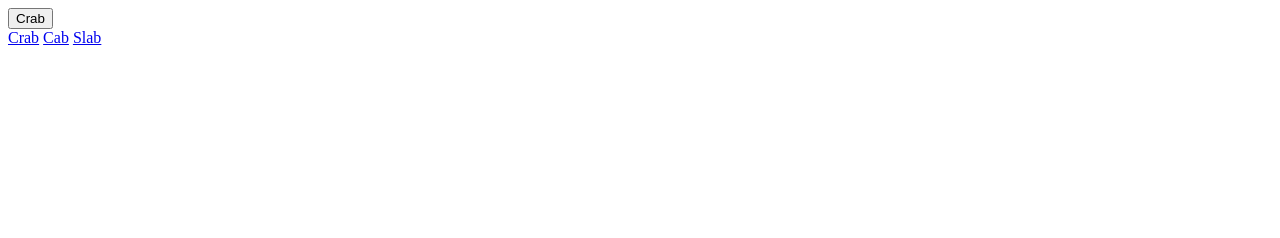
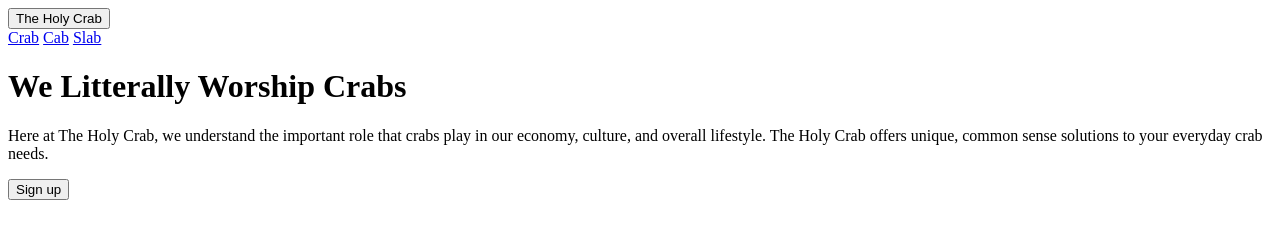
Before and after one commit to Readingishard-sad/Landing_Page, a plain HTML site: page index.html in a window 1280 px wide. Drawn offline with Linux system fonts and the light colour scheme.

Commit message:
Added some meat
Added more meat to the webpage and signup button. needs styles

```diff
--- a/index.html
+++ b/index.html
@@ -3,19 +3,30 @@
 <head>
     <meta charset="UTF-8">
     <meta name="viewport" content="width=device-width, initial-scale=1.0">
-    <title>Crab World</title>
+    <title>He hears you</title>
 </head>
 
 <body>
+    <div class="sec1">
+        <div class="header">
+            <button class="Hlogo">The Holy Crab</button>
 
-    <div class="header">
-        <button class="Hlogo">Crab</button>
+            <div class="Hlinks">
+                <a href="https://en.wikipedia.org/wiki/Crab" target="_blank">Crab</a>
+                <a href="https://en.wikipedia.org/wiki/Taxi" target="_blank">Cab</a>
+                <a href="https://en.wikipedia.org/wiki/Stone_slab" target="_blank">Slab</a>
+            </div>
 
-        <div class="Hlinks">
-            <a href="https://en.wikipedia.org/wiki/Crab" target="_blank">Crab</a>
-            <a href="https://en.wikipedia.org/wiki/Taxi" target="_blank">Cab</a>
-            <a href="https://en.wikipedia.org/wiki/Stone_slab" target="_blank">Slab</a>
         </div>
+
+        <div class="sec1-meat">
+            <h1>We Litterally Worship Crabs</h1>
+            <p>Here at The Holy Crab, we understand the important role that crabs play in our economy, culture, and overall lifestyle. The Holy Crab offers unique, common sense solutions to your everyday crab needs.</p>
+            <button class="signup">Sign up</button>
+        </div>
+
+        <img src="" alt="">
+
     </div>
 
 </body>
```
